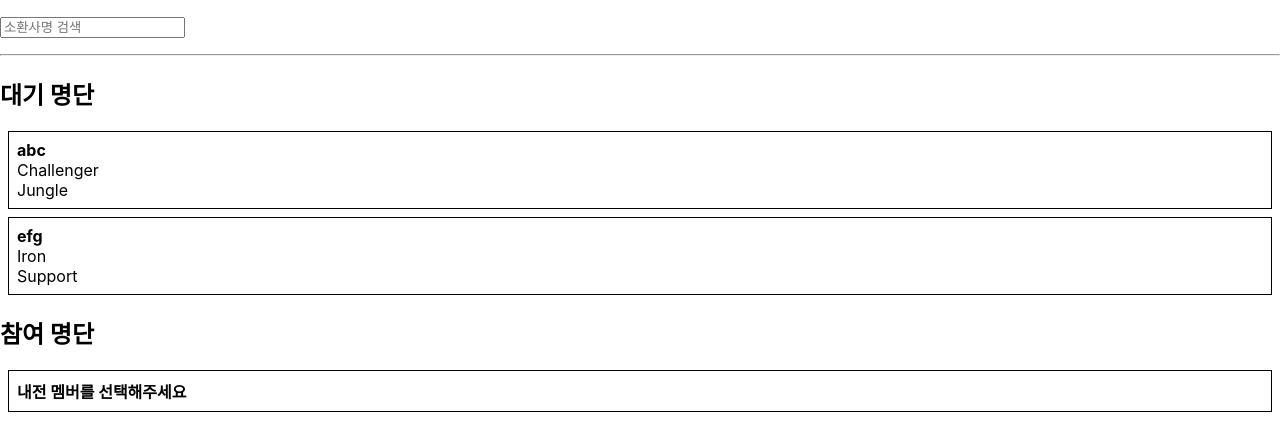
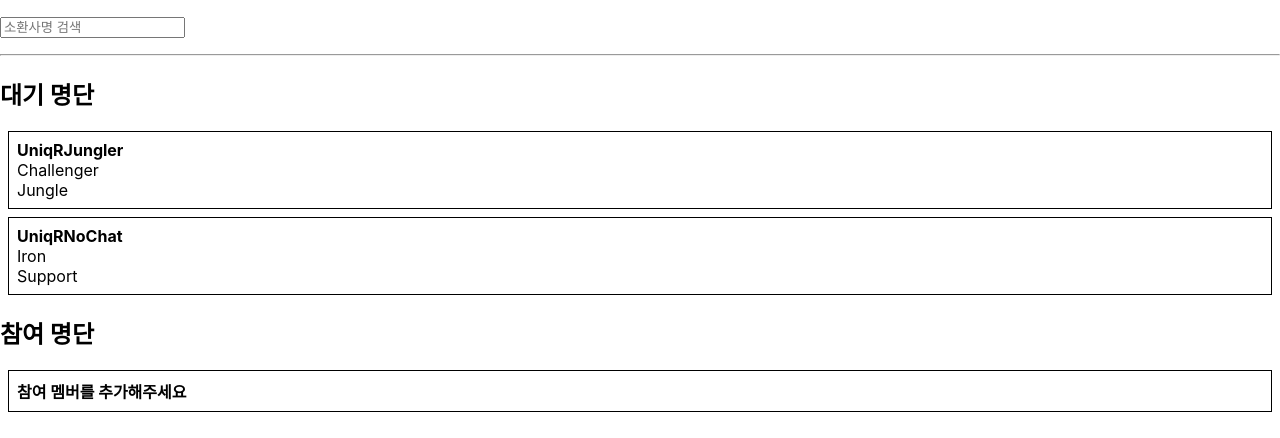
Before and after one commit to DeerOx2994/deerox_lab, a React (Create React App) app: page / in a window 1280 px wide. Shown: the top 438 px of the page. Built offline with nearby package versions, Linux system fonts and the light colour scheme.

Commit message:
Connect to Riot API

```diff
--- a/package.json
+++ b/package.json
@@ -28,5 +28,6 @@
       "last 1 firefox version",
       "last 1 safari version"
     ]
-  }
+  },
+  "proxy" : "https://kr.api.riotgames.com"
 }
--- a/src/App.js
+++ b/src/App.js
@@ -1,30 +1,28 @@
 import React, {Component} from 'react';
 import MemberList from './lol_uniq/view/MemberList';
-import axios from 'axios';
 
 class App extends Component {
   state = {
     members: [
       {
-        nickname: 'abc',
+        nickname: 'UniqRJungler',
         tier: 'Challenger',
         position: 'Jungle',
-        userNumber: '0'
+        userNumber: '0',
+        summoner: '',
+        match: ''
       },
       {
-        nickname: 'efg',
+        nickname: 'UniqRNoChat',
         tier: 'Iron',
         position: 'Support',
-        userNumber: '1'
+        userNumber: '1',
+        summoner: '',
+        match: '',
       }
     ],
     searchKeyword: '',
     selectedMembers: []
-  }
-
-  ApiInfo = {
-    url : "https://kr.api.riotgames.com/lol",
-    key : "RGAPI-7873ccd3-a7bd-4da3-97b5-468a4757cfa4"
   }
 
   handleChange = (e) => {
@@ -44,17 +42,12 @@ class App extends Component {
     })
   }
 
-  getUserData = () => {
-    let userUrl, matchUrl, leagueUrl;
-
-    userUrl = `${this.ApiInfo.url}/summoner/v3/summoners/by-name/${this.state.searchKeyword}?api_key=${this.ApiInfo.key}`;
-  }
-
-  handleClick = (userNumber) => {
-    console.log('handleClick')
+  handleClick = (userNumber, listType) => {
+    console.log('handleClick listType = ' + listType)
 
     const {members, selectedMembers} = this.state
 
+    listType === '0' ?
       this.setState({
         selectedMembers: selectedMembers.concat(
           members.filter(
@@ -63,6 +56,17 @@ class App extends Component {
         ),
 
         members: members.filter(
+          memberInfo => memberInfo.userNumber !== userNumber
+        )
+      })
+      : this.setState({
+        members: members.concat(
+          selectedMembers.filter(
+            memberInfo => memberInfo.userNumber === userNumber
+          )
+        ),
+
+        selectedMembers: selectedMembers.filter(
           memberInfo => memberInfo.userNumber !== userNumber
         )
       })
@@ -76,13 +80,15 @@ class App extends Component {
       tier: '',
       position: '',
       userNumber: '0',
+      listType: '0'
     }]
 
     let defaultSelectedMemberInfo = [{
-      nickname: '내전 멤버를 선택해주세요',
+      nickname: '',
       tier: '',
       position: '',
       userNumber: '0',
+      listType: '1'
     }]
 
     //lowercase, blank 제거
@@ -95,8 +101,6 @@ class App extends Component {
       memberInfo =>
         filteredList[members.indexOf(memberInfo)].indexOf(searchKeyword.toLowerCase().replace(/\s/g, "")) !== -1
     )
-
-    this.getUserData();
 
     return (
       <div>
@@ -113,6 +117,7 @@ class App extends Component {
           members = {resultList.length === 0 ? defaultMemberInfo : resultList}
           onUpdate = {() => this.handleUpdate()}
           onClick = {this.handleClick}
+          listType = '0'
         />
 
         <h2>참여 명단</h2>
@@ -120,6 +125,7 @@ class App extends Component {
           members = {selectedMembers.length === 0 ? defaultSelectedMemberInfo : selectedMembers}
           onUpdate = {() => this.handleUpdate()}
           onClick = {this.handleClick}
+          listType = '1'
         />
       </div>
     );
--- a/src/lol_uniq/dto/MemberInfo.js
+++ b/src/lol_uniq/dto/MemberInfo.js
@@ -1,16 +1,40 @@
 import React, {Component} from 'react';
+import axios from 'axios';
 
 class MemberInfo extends Component{
    static defaultProps = {
        // 기본값 설정
         memberInfo: {
-            nickname: 'Uniq R Jungler',
-            tier: 'Challenger',
-            position: 'Jungle',
-            userNumber: '0'
+            nickname: '',
+            tier: '',
+            position: '',
+            userNumber: '',
+            summoner: '',
+            match: ''
         },
-        listType: '0' // 0 : 대기 명단, 1 > 참여 명단
    }
+
+   ApiInfo = {
+    key : "RGAPI-87666eee-0ab1-48bd-a5fb-9e4d1f1ffdcf"
+  }
+
+   getUserData = (nickname) => {
+       if(nickname !== '') {
+        console.log('getUserData')
+        let userUrl, matchUrl;
+
+        userUrl = `/lol/summoner/v4/summoners/by-name/${nickname}?api_key=${this.ApiInfo.key}`;
+        axios.get(userUrl).then(summonerData => {
+            matchUrl = `/lol/match/v4/matchlists/by-account/${summonerData.data.accountId}?api_key=${this.ApiInfo.key}`;
+            axios.get(matchUrl).then(matchData => {
+                this.setState({
+                    summoner: summonerData.data,
+                    match: matchData.data,
+                })
+            }).catch(error => console.log('Riot API error 1'));
+        }).catch(error => console.log('Riot API error 0'));
+    }
+  }
 
    render() {
        const style = {
@@ -20,16 +44,25 @@ class MemberInfo extends Component{
        };
 
        const {
-           nickname, tier, position, userNumber
+           nickname, tier, position, userNumber, summoner, match
        } = this.props.memberInfo;
 
-       const {onClick} = this.props
+       const {listType} = this.props;
+       const {onClick} = this.props;
+
+       if(listType === '1') {
+           this.getUserData(nickname);
+       }
 
        return(
             <div
                 style = {style}
-                onClick = {() => onClick(userNumber)}>
-                <div><b>{nickname}</b></div>
+                onClick = {() => onClick(userNumber, listType)}>
+                <div><b>{
+                    listType === '1' && nickname === ''
+                    ? '참여 멤버를 추가해주세요'
+                    : nickname
+                }</b></div>
                 <div>{tier}</div>
                 <div>{position}</div>
             </div>
--- a/src/lol_uniq/view/MemberList.js
+++ b/src/lol_uniq/view/MemberList.js
@@ -4,16 +4,19 @@ import MemberInfo from '../dto/MemberInfo'
 class MemberList extends Component {
     static defaultProps ={
         members: [],
+        listType: '0' // 0 : 대기 명단, 1 : 참여 명단
     }
 
     render() {
-        const { members, onClick } = this.props;
+        const { members, onClick, listType } = this.props;
+
         const list = members.map(
             memberInfo => (
                 <MemberInfo
                     key = {memberInfo.userNumber}
                     memberInfo = {memberInfo}
                     onClick = {onClick}
+                    listType = {listType}
                 />
             )
         );
```
Lines whose indentation alone changed are shown as unchanged.
